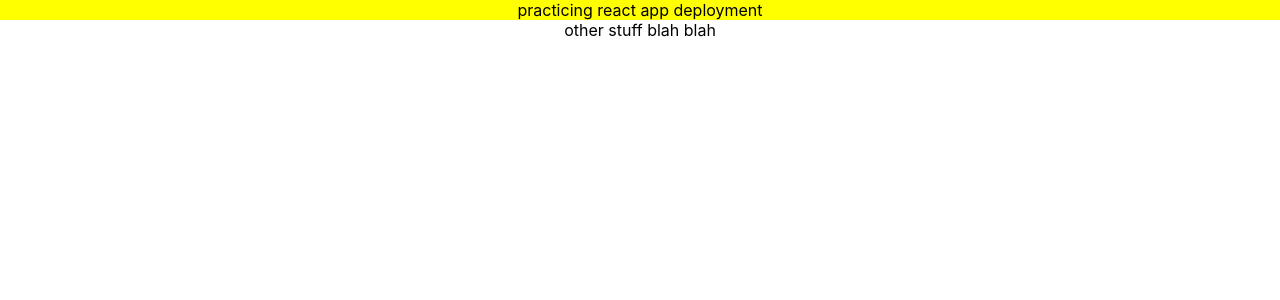
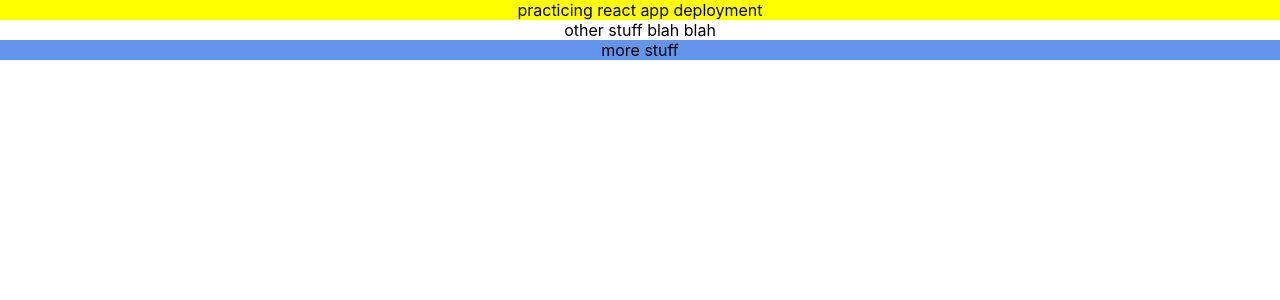
Before and after one commit to jinny-seo/git-deploy, a React (Create React App) app: page / in a window 1280 px wide. Shown: the top 300 px of the page. Built offline with nearby package versions, Linux system fonts and the light colour scheme.

Commit message:
added more text and styling

```diff
--- a/src/App.js
+++ b/src/App.js
@@ -9,6 +9,7 @@ function App() {
 				practicing react app deployment
 			</div>
 			other stuff blah blah
+			<div style={{ background: "cornflowerblue" }}>more stuff</div>
 		</div>
 	);
 }
```
